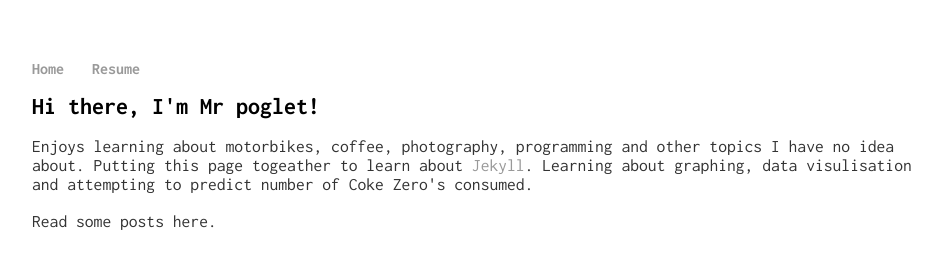
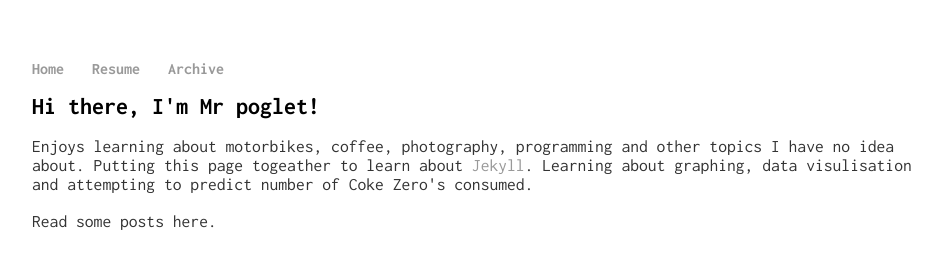
Before and after one commit to poglet/poglet.github.io, a Jekyll site: the page built from index.html, in a window 1280 px wide. Shown: the top 253 px of the page, without its empty margins (160-1102 px from the left). Built offline with Jekyll 4.4.1, drawn with Linux system fonts in a browser that asks for light colours.

Commit message:
Update default.html

```diff
--- a/_layouts/default.html
+++ b/_layouts/default.html
@@ -11,6 +11,7 @@
       <ul>
         <li><a href="/">Home</a></li>
         <li><a href="/cv">Resume</a></li>
+        <li><a href="/blog">Archive</a></li>
       </ul>
     </nav>
     <div class="container">
```
